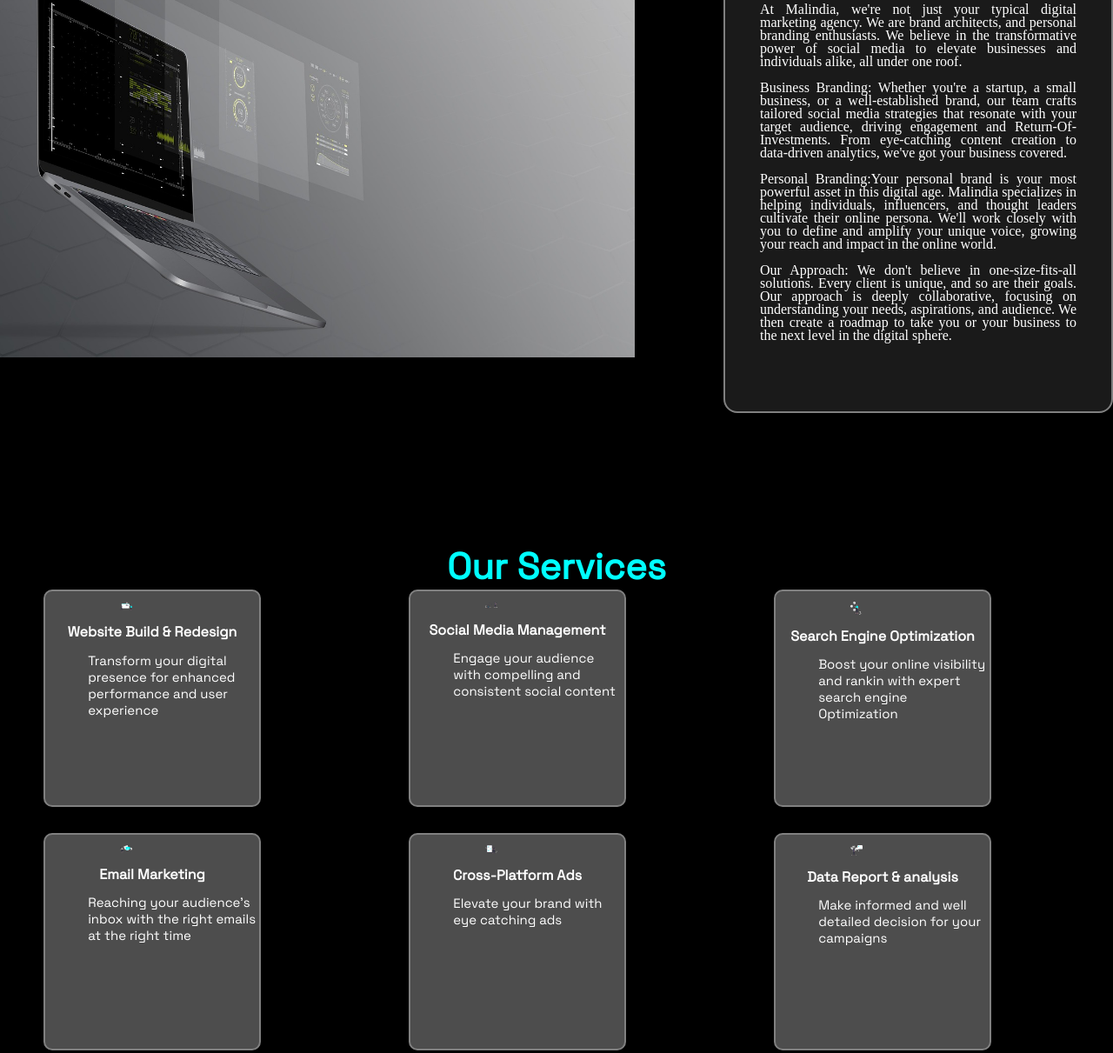
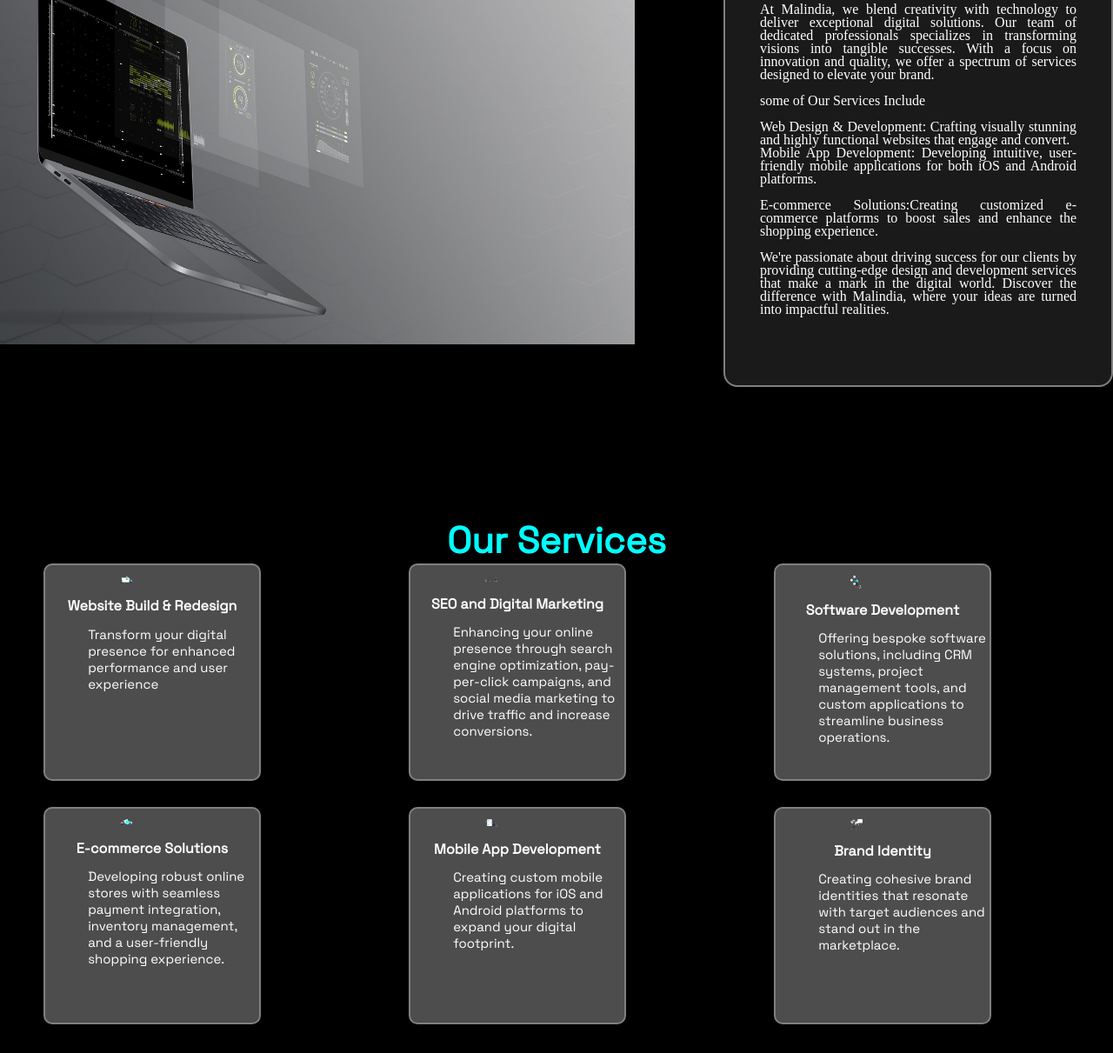
Before and after one commit to Malindia/Malindia2, a plain HTML site: page index.html in a window 1280 px wide. Shown: the part 782-1993 px from the top of the page at 87% size. Drawn offline with Linux system fonts and the light colour scheme; a web font is replaced by a local one.

Commit message:
//card changes

```diff
--- a/index.html
+++ b/index.html
@@ -5,11 +5,9 @@
     <meta name="viewport" content="width=device-width, initial-scale=1, maximum-scale=1">
     <link rel="preconnect" href="https://fonts.googleapis.com">
     <link rel="preconnect" href="https://fonts.gstatic.com" crossorigin  >
-    <meta name="description" content= "Digital marketing Malindia, we transform your business with our
-     results-driven digital marketing strategies that bring you more leads and increase revenue.
-     Contact US +40% Increased Brand Engagement +45% Increased Enrollments +25%
-     Improved Ad Conversion Rate Our Services Cross-Platform Ads Amplify your reach with tailored ads across multiple platforms.
-     Website Build &amp; RedesignTransform your digital">
+    <meta name="description" content="Malindia Design & development: Pioneering Design & Development Solutions. From cutting-edge web designs to bespoke software development,
+       we empower brands with innovative digital experiences.
+      Explore our portfolio to see how we transform ideas into impactful realities.">
     <link href="https://fonts.googleapis.com/css2?family=Playfair+Display:ital,wght@0,400;0,600;1,400;1,600&display=swap">
     <link rel="preconnect" href="https://fonts.googleapis.com">
     <script src="https://kit.fontawesome.com/14451b209e.js" crossorigin="anonymous"></script>
@@ -74,14 +72,24 @@
          <h2>About Us</h2>
 
           <div class="text">
-            <p>At Malindia, we're not just your typical digital marketing agency. We are  brand architects, and personal branding enthusiasts. We believe in the transformative power of social media to elevate businesses and individuals alike, all under one roof.</p>
-            <br>
-            <p>Business Branding: Whether you're a startup, a small business, or a well-established brand, our team crafts tailored social media strategies that resonate with your target audience, driving engagement and Return-Of-Investments. From eye-catching content creation to data-driven analytics, we've got your business covered.
+            <p>
+              At Malindia, we blend creativity with technology to deliver exceptional digital solutions. Our team of dedicated professionals specializes in transforming visions into tangible successes. With a focus on innovation and quality, we offer a spectrum of services designed to elevate your brand.
+
             </p>
             <br>
-            <p>Personal Branding:Your personal brand is your most powerful asset in this digital age. Malindia specializes in helping individuals, influencers, and thought leaders cultivate their online persona. We'll work closely with you to define and amplify your unique voice, growing your reach and impact in the online world.</p>
+            <p>               some of Our Services Include
+            </p>
             <br>
-            <p>Our Approach: We don't believe in one-size-fits-all solutions. Every client is unique, and so are their goals. Our approach is deeply collaborative, focusing on understanding your needs, aspirations, and audience. We then create a roadmap to take you or your business to the next level in the digital sphere.</p>
+            <p>  Web Design & Development: Crafting visually stunning and highly functional websites that engage and convert.
+            <br>
+            <p>Mobile App Development: Developing intuitive, user-friendly mobile applications for both iOS and Android platforms.
+            </p>
+            <br>
+            <p> E-commerce Solutions:Creating customized e-commerce platforms to boost sales and enhance the shopping experience.
+            </p>
+            <br>
+            <p>We're passionate about driving success for our clients by providing cutting-edge design and development services that make a mark in the digital world. Discover the difference with Malindia, where your ideas are turned into impactful realities.
+            </p>
           </div>
        </div>
       </div>
@@ -101,36 +109,39 @@
         <div class="box">
           <div class="icon">
             <img src="media/svg/social_media.svg" alt="social_media">
-            <h3>Social Media Management</h3>
-            <p>Engage your audience with compelling and consistent social content</p>
+            <h3> SEO and Digital Marketing </h3>
+            <p>Enhancing your online presence through search engine optimization,
+              pay-per-click campaigns, and social media marketing to drive traffic and increase conversions.</p>
           </div>
         </div>
         <div class="box">
           <div class="icon">
             <img src="media/svg/SEO.svg" alt="social_growth">
-            <h3>Search Engine Optimization</h3>
-            <p>Boost your online visibility and rankin with expert  search engine  Optimization</p>
+            <h3>Software Development</h3>
+            <p> Offering bespoke software solutions, including CRM systems,
+              project management tools, and custom applications to streamline business operations.</p>
           </div>
         </div>
         <div class="box">
           <div class="icon">
             <img src="media/svg/newsletter_re_wrob.svg" alt="newsletter">
-            <h3>Email Marketing</h3>
-            <p>Reaching your audience's inbox with the right emails at the right time</p>
+            <h3>E-commerce Solutions</h3>
+            <p>Developing robust online stores with seamless payment integration,
+              inventory management, and a user-friendly shopping experience.</p>
           </div>
         </div>
         <div class="box">
           <div class="icon">
             <img src="media/svg/undraw_social_growth_.svg" alt="ad-cross">
-            <h3>Cross-Platform Ads</h3>
-            <p>Elevate  your brand with eye catching ads</p>
+            <h3>Mobile App Development</h3>
+            <p>Creating custom mobile applications for iOS and Android platforms to expand your digital footprint.</p>
           </div>
         </div>
         <div class="box">
           <div class="icon">
             <img src="media/svg/analytics.svg" alt="Report">
-            <h3>Data Report & analysis</h3>
-            <p>Make informed and well detailed decision for your campaigns </p>
+            <h3>Brand Identity</h3>
+            <p> Creating cohesive brand identities that resonate with target audiences and stand out in the marketplace. </p>
           </div>
         </div>
       </div>
@@ -140,7 +151,7 @@
         <div class="scroll-element primary">
           <img
             src="media/images/logon.png"
-            alt="damilola jerugba"
+            alt="malindia"
           />
           <img
             src="media/images/shalaheart-fotor-20231115113116.png"
@@ -434,7 +445,6 @@
             <option value="Yemen">Yemen</option>
             <option value="Zambia">Zambia</option>
             <option value="Zimbabwe">Zimbabwe</option>
-
           </select>
           <input type="number" name="Telephone name " placeholder="Telephone Number">
           <textarea name="message" placeholder="Message" required></textarea>
```
Also changed, not shown: media/images/House Logo(2).png (deleted), media/images/X.jpg (deleted), media/images/reefy.png (deleted), media/images/shalaheart.png (deleted), media/images/tech.png (deleted), media/images/techgurl.jpg (deleted), media/images/tiktok.jpg (deleted), media/images/youtube.jpg (deleted), 1 other file.
